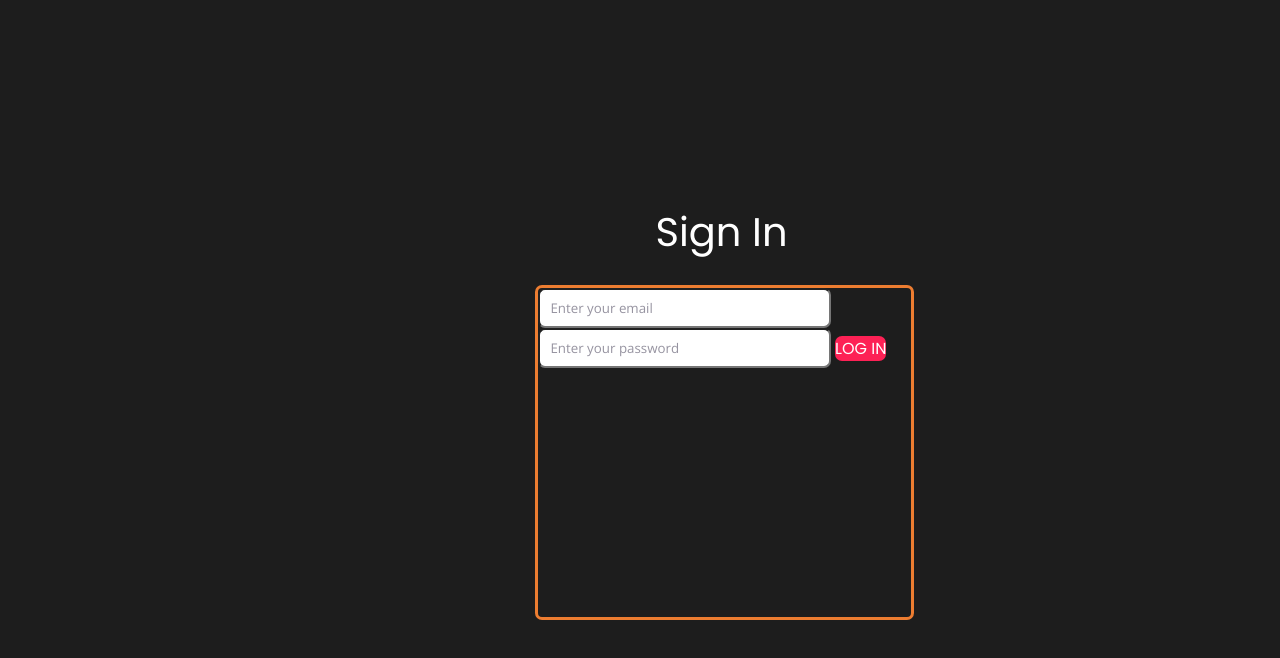
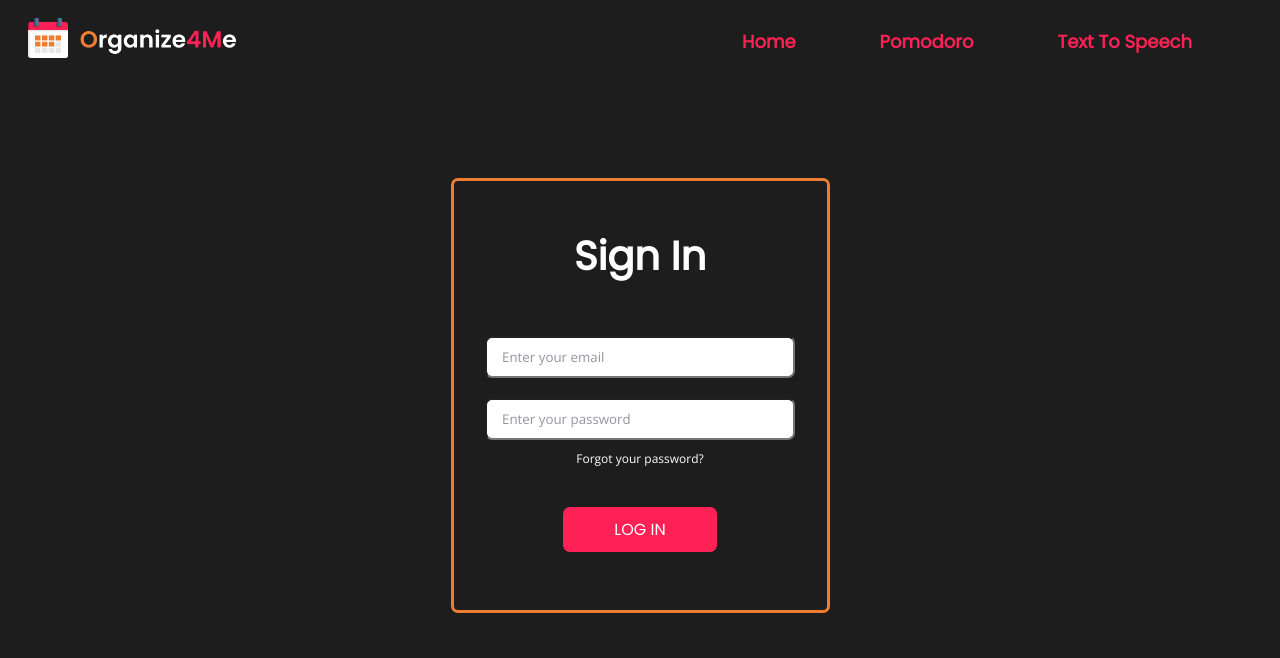
Before and after one commit to JonathanMezaAlarcon/Hackabull, a plain HTML site: page Signin_Page/index.html in a window 1280 px wide. Drawn offline with nearby package versions, Linux system fonts and the light colour scheme.

Commit message:
sign in stylistic changes completed

```diff
--- a/Signin_Page/index.html
+++ b/Signin_Page/index.html
@@ -7,15 +7,25 @@
     <link href="./signin.css" rel="stylesheet" />
     <title>Organize4Me - Sign In</title>
 </head>
+<header>
+    <img src="/images/logo.png" alt="logo" height="40" class="logo">
 
+    <div class="menubar">
+        <a href="/Landing_page/index.html" style="text-decoration:none" class="menu_options">Home</a>
+        <a href="/Pomodoro/Pomodoro.html" style="text-decoration:none" class="menu_options">Pomodoro</a>
+        <a href="/text-to-speech/text_to_speech.html" style="text-decoration:none" class="menu_options">Text To Speech</a>
+    </div>
+
+</header>
 <body>
-    <span class="title">Sign In</span>
+
     <div class="signin_border">
-        <input class="textField" style="margin-top:200px" placeholder="   Enter your email" />
-        <input class="textField" placeholder="   Enter your password" />
+        <div class="title">Sign In</div>
+        <input class="textField" placeholder="Enter your email" />
+        <input class="textField" placeholder="Enter your password" />
+        <div class="password_forget">Forgot your password?</div>
+        <a class="button" href="/Assignment_page/assignment.html" style="text-decoration:none">LOG IN</a>
 
-        <div class="button">LOG IN</div>
-        <span class="v2_197">Forgot your password?</span>
     </div>
 
 </body>
--- a/Signin_Page/signin.css
+++ b/Signin_Page/signin.css
@@ -1,50 +1,58 @@
 * {
     overflow-x: hidden;
-    padding: 0px !important;
-    margin: 0px !important;
-    vertical-align: middle;
+    justify-content:center;
+    align-items:center;
 
   }
 
   body {
     background-color:rgb(29,29,29);
+
   }
 
-  .v1_2 {
-    width: 100%;
-    height: 750px;
-    background: rgba(29,29,29,1);
-    opacity: 1;
-    position: relative;
-    top: 0px;
-    left: 0px;
-    overflow: hidden;
+  .menu_options{
+    font-family: Poppins;
+    font-weight: Bold;
+    font-size:18px;
+    margin-right:80px;
+    color:rgba(253,33,85,1);
+
   }
 
+  .menubar{
+    float:right;
+    margin-top:20px;
+  }
+
+  .logo{
+    float:left;
+    margin:20px;
+    margin-top:10px;
+  }
 
   .signin_border {
     width: 373px;
     height: 329px;
     background: rgba(196,196,196,0);
-    position: absolute;
-    top: 285px;
-    left: 535px;
+    padding-top:45px;
+    padding-bottom:55px;
     border: 3px solid #ED7D31;
     border-radius: 7px;
     overflow:hidden;
-    align-items: 'center';
-    justify-content: 'center';
+    float:center;
+    margin-left:auto;
+    margin-right:auto;
+    margin-top:100px;
   }
   .title {
     width: 181px;
     color: rgba(255,255,255,1);
-    position: absolute;
-    top: 202px;
-    left: 631px;
+    margin-left:auto;
+    margin-right:auto;
     font-family: Poppins;
-    font-weight: SemiBold;
+    font-weight: Bold;
     font-size: 40px;
-    opacity: 1;
+    padding-bottom:30px;
     text-align: center;
   }
   .textField {
@@ -53,24 +61,15 @@
     background: rgba(255,255,255,1);
     font-family: Open Sans;
     font-weight: Regular;
-    border-top-left-radius: 7px;
-    border-top-right-radius: 7px;
-    border-bottom-left-radius: 7px;
-    border-bottom-right-radius: 7px;
+    border-radius: 7px;
     overflow: hidden;
+    display:flex;
+    padding-left:15px;
+    margin-top:20px;
+    margin-left:auto;
+    margin-right:auto;
   }
-  /* .v2_191 {
-    width: 175px;
-    color: rgba(150,147,160,1);
-    position: absolute;
-    top: 349px;
-    left: 561px;
-    font-family: Open Sans;
-    font-weight: Regular;
-    font-size: 15px;
-    opacity: 1;
-    text-align: center;
-  } */
+
 
   ::placeholder{
     color: rgba(150,147,160,1);
@@ -80,59 +79,30 @@
     background-color: rgba(253,33,85,1);
     border:none;
     color: white;
-    padding: 15px 32px;
+    padding: 10px 30px;
     text-align: center;
     text-decoration: none;
-    display: inline-block;
     font-size: 16px;
     font-family: Poppins;
     font-weight: SemiBold;
     border-radius:7px;
+    font-weight:SemiBold;
+    margin-left:auto;
+    margin-right:auto;
+    margin-top:40px;
+    display:block;
+    overflow:hidden;
+    width:25%;
   }
 
-  /* .v2_186 {
-    width: 111px;
-    height: 36px;
-    background: rgba(253,33,85,1);
-    opacity: 1;
-    position: absolute;
-    top: 527px;
-    left: 666px;
-  } */
-  .v2_195 {
-    width: 89px;
-    color: rgba(255,255,255,1);
-    position: absolute;
-    top: 530px;
-    left: 676px;
-    font-family: Poppins;
-    font-weight: SemiBold;
-    font-size: 18px;
-    opacity: 1;
-    text-align: center;
-  }
-  .v2_197 {
+  .password_forget {
     width: 175px;
     color: rgba(255,255,255,1);
-    position: absolute;
-    top: 459px;
-    left: 561px;
     font-family: Open Sans;
     font-weight: Regular;
     font-size: 12px;
-    opacity: 1;
     text-align: center;
+    margin-left:auto;
+    margin-right:auto;
+    margin-top:10px;
   }
-  .v12_47 {
-    width: 242px;
-    height: 41px;
-    background: url("../images/v12_47.png");
-    background-repeat: no-repeat;
-    background-position: center center;
-    background-size: cover;
-    opacity: 1;
-    position: absolute;
-    top: 31px;
-    left: 51px;
-    overflow: hidden;
-  }
```
